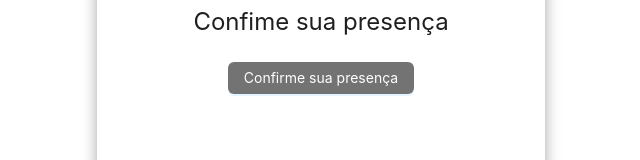
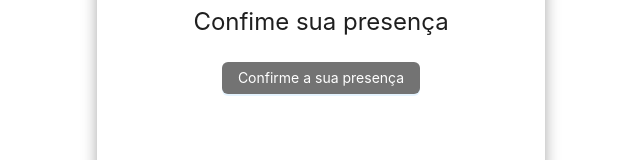
Before and after one commit to Jhonathanalvesbr/mylenajhonathan, a React (Create React App) app: page /1 in a window 1280 px wide. Both pictures are taken after a click on the button 872 px from the left and 324 px from the top of the page. Shown: the part 398-558 px from the top of the page, without its empty margins (319-959 px from the left). Built offline with nearby package versions, Linux system fonts and the light colour scheme; no server answers.

Commit message:
fix: texto

```diff
--- a/src/components/modal/index.tsx
+++ b/src/components/modal/index.tsx
@@ -135,7 +135,7 @@ const ModalImport: React.FC = () => {
                                 style={{background: "#737373"}}
                                 onClick={() => setOpen(true)}
                             >
-                                Confirme sua presença
+                                Confirme a sua presença
                             </Button>
                         }
                     />
```
